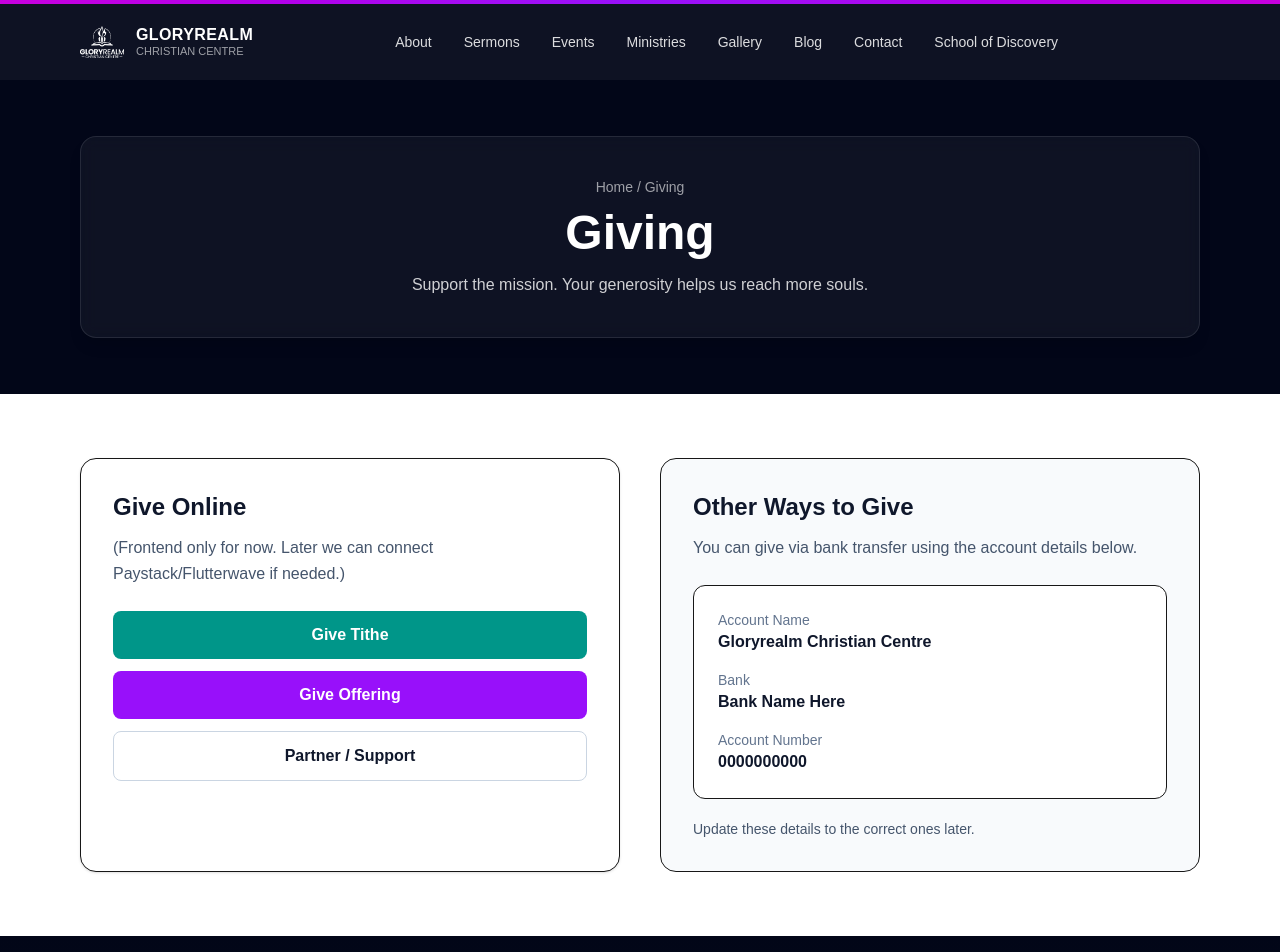
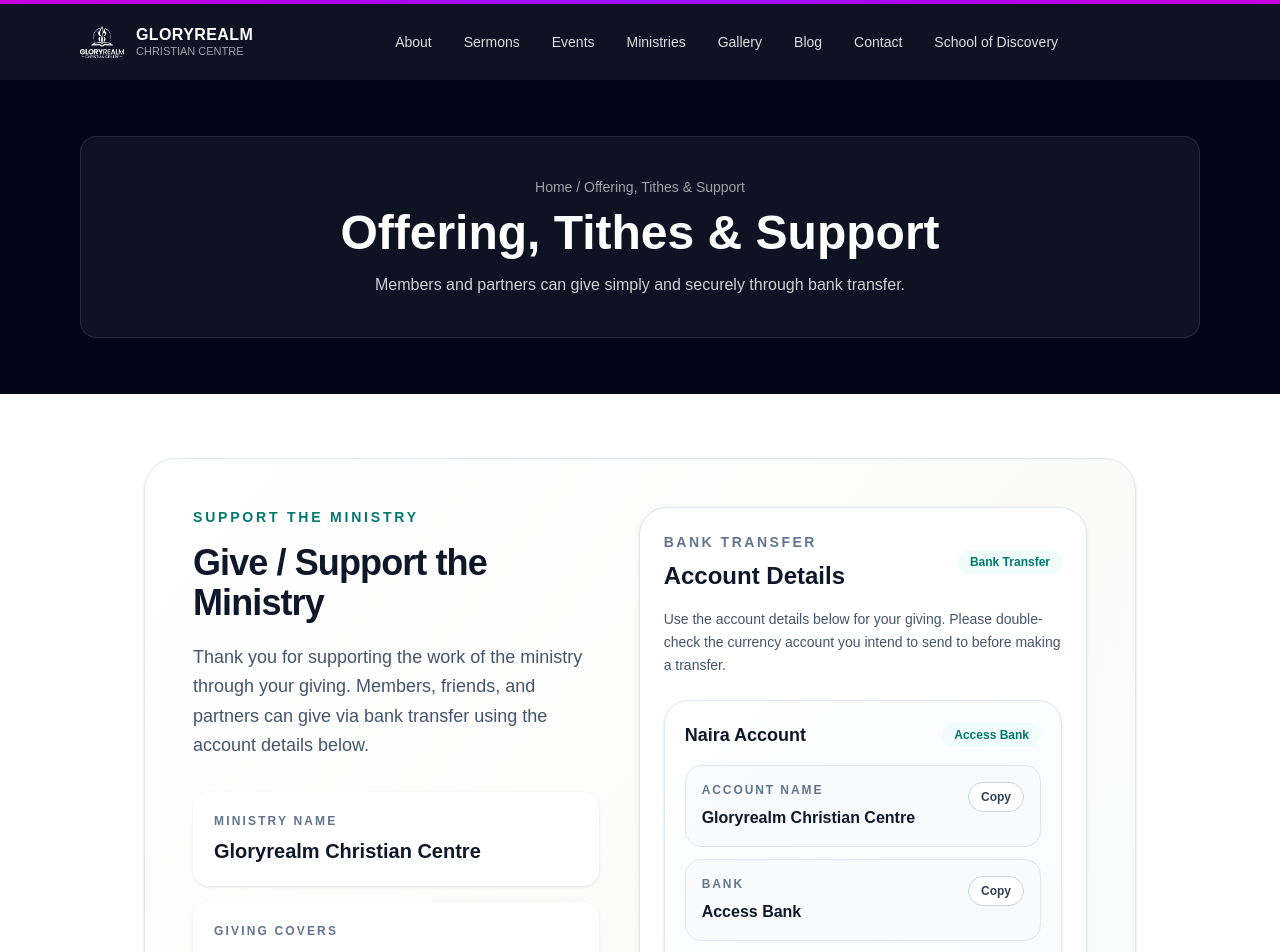
Before and after one commit to kerdaino/grcc-official, a Next.js app: page /giving in a window 1280 px wide. Shown: the top 952 px of the page. Built offline with nearby package versions, Linux system fonts and the light colour scheme.

Commit message:
update account ddetails

```diff
--- a/next.config.ts
+++ b/next.config.ts
@@ -14,6 +14,12 @@ const supabaseRemotePattern = (() => {
         port,
         pathname: "/storage/v1/object/public/**",
       },
+      {
+        protocol: protocol.replace(":", "") as "http" | "https",
+        hostname,
+        port,
+        pathname: "/storage/v1/render/image/public/**",
+      },
     ];
   } catch {
     return [];
--- a/src/app/gallery/GalleryClient.tsx
+++ b/src/app/gallery/GalleryClient.tsx
@@ -6,6 +6,32 @@ import type { GalleryPhoto } from "./page";
 
 const INITIAL_PHOTO_COUNT = 9;
 const LOAD_MORE_COUNT = 12;
+const GALLERY_CARD_WIDTH = 800;
+const GALLERY_CARD_HEIGHT = 600;
+const GALLERY_CARD_QUALITY = 60;
+
+function getGalleryThumbnailSrc(src: string) {
+  try {
+    const url = new URL(src);
+
+    if (!url.pathname.includes("/storage/v1/object/public/")) {
+      return src;
+    }
+
+    url.pathname = url.pathname.replace(
+      "/storage/v1/object/public/",
+      "/storage/v1/render/image/public/"
+    );
+    url.searchParams.set("width", String(GALLERY_CARD_WIDTH));
+    url.searchParams.set("height", String(GALLERY_CARD_HEIGHT));
+    url.searchParams.set("quality", String(GALLERY_CARD_QUALITY));
+    url.searchParams.set("resize", "cover");
+
+    return url.toString();
+  } catch {
+    return src;
+  }
+}
 
 function GalleryCardImage({
   src,
@@ -17,6 +43,7 @@ function GalleryCardImage({
   priority: boolean;
 }) {
   const [loaded, setLoaded] = useState(false);
+  const thumbnailSrc = getGalleryThumbnailSrc(src);
 
   return (
     <div className="relative aspect-[4/3] w-full overflow-hidden bg-slate-200">
@@ -25,7 +52,7 @@ function GalleryCardImage({
       ) : null}
 
       <Image
-        src={src}
+        src={thumbnailSrc}
         alt={alt}
         fill
         sizes="(min-width: 768px) 33vw, (min-width: 640px) 50vw, 100vw"
--- /dev/null
+++ b/src/app/giving/GivingDetailsCard.tsx
@@ -0,0 +1,83 @@
+"use client";
+
+import { useState } from "react";
+
+type GivingDetailsCardProps = {
+  title: string;
+  accountName: string;
+  bank: string;
+  accountNumber: string;
+  swift?: string;
+  routing?: string;
+};
+
+function CopyField({
+  label,
+  value,
+}: {
+  label: string;
+  value: string;
+}) {
+  const [copied, setCopied] = useState(false);
+
+  async function handleCopy() {
+    try {
+      await navigator.clipboard.writeText(value);
+      setCopied(true);
+      window.setTimeout(() => setCopied(false), 1800);
+    } catch {
+      setCopied(false);
+    }
+  }
+
+  return (
+    <div className="rounded-2xl border border-slate-200 bg-slate-50/80 p-4">
+      <div className="flex items-start justify-between gap-3">
+        <div className="min-w-0">
+          <p className="text-xs font-semibold uppercase tracking-[0.16em] text-slate-500">
+            {label}
+          </p>
+          <p className="mt-2 break-words text-base font-semibold text-slate-900">
+            {value}
+          </p>
+        </div>
+
+        <button
+          type="button"
+          onClick={handleCopy}
+          className="shrink-0 rounded-full border border-slate-300 bg-white px-3 py-1.5 text-xs font-semibold text-slate-700 transition hover:bg-slate-100"
+        >
+          {copied ? "Copied" : "Copy"}
+        </button>
+      </div>
+    </div>
+  );
+}
+
+export default function GivingDetailsCard({
+  title,
+  accountName,
+  bank,
+  accountNumber,
+  swift,
+  routing,
+}: GivingDetailsCardProps) {
+  return (
+    <div className="rounded-[1.5rem] border border-slate-200 bg-gradient-to-br from-white to-slate-50 p-4 shadow-sm sm:p-5">
+      <div className="flex items-center justify-between gap-3">
+        <h3 className="text-lg font-bold text-slate-900">{title}</h3>
+        <div className="rounded-full bg-teal-50 px-3 py-1 text-xs font-semibold text-teal-700">
+          Access Bank
+        </div>
+      </div>
+
+      <div className="mt-4 space-y-3">
+        <CopyField label="Account Name" value={accountName} />
+        <CopyField label="Bank" value={bank} />
+        <CopyField label="Account Number" value={accountNumber} />
+        {swift ? <CopyField label="Swift" value={swift} /> : null}
+        {routing ? <CopyField label="Routing" value={routing} /> : null}
+      </div>
+    </div>
+  );
+}
--- a/src/app/giving/page.tsx
+++ b/src/app/giving/page.tsx
@@ -1,60 +1,95 @@
 import PageHero from "@/components/PageHero";
+import GivingDetailsCard from "./GivingDetailsCard";
+
+const nairaAccount = {
+  title: "Naira Account",
+  accountName: "Gloryrealm Christian Centre",
+  bank: "Access Bank",
+  accountNumber: "1917160885",
+};
+
+const dollarAccount = {
+  title: "Dollar Account",
+  accountName: "Gloryrealm Christian Centre",
+  bank: "Access Bank",
+  accountNumber: "1917918141",
+  swift: "ABNGNGL",
+  routing: "021000089",
+};
 
 export default function GivingPage() {
   return (
     <main>
       <PageHero
-        title="Giving"
-        subtitle="Support the mission. Your generosity helps us reach more souls."
+        title="Offering, Tithes & Support"
+        subtitle="Members and partners can give simply and securely through bank transfer."
       />
 
       <section className="bg-white">
-        <div className="mx-auto max-w-6xl px-4 py-16 grid gap-10 md:grid-cols-2">
-          {/* Give online */}
-          <div className="rounded-2xl border bg-white p-8 shadow-sm">
-            <h2 className="text-2xl font-extrabold text-slate-900">Give Online</h2>
-            <p className="mt-3 text-slate-600 leading-relaxed">
-              (Frontend only for now. Later we can connect Paystack/Flutterwave if needed.)
+        <div className="mx-auto max-w-5xl px-4 py-16">
+          <div className="overflow-hidden rounded-[2rem] border border-slate-200 bg-gradient-to-br from-white via-stone-50 to-teal-50/40 shadow-sm">
+            <div className="grid gap-10 px-6 py-8 sm:px-8 lg:grid-cols-[0.95fr_1.05fr] lg:px-12 lg:py-12">
+              <div>
+                <p className="text-sm font-semibold uppercase tracking-[0.2em] text-teal-700">
+                  Support the Ministry
+                </p>
+                <h1 className="mt-4 text-3xl font-extrabold tracking-tight text-slate-900 sm:text-4xl">
+                  Give / Support the Ministry
+                </h1>
+                <p className="mt-5 max-w-2xl text-base leading-relaxed text-slate-600 sm:text-lg">
+                  Thank you for supporting the work of the ministry through your
+                  giving. Members, friends, and partners can give via bank
+                  transfer using the account details below.
                 </p>
 
-            <div className="mt-6 space-y-3">
-              <button className="w-full rounded-lg bg-teal-600 px-5 py-3 text-white font-semibold hover:bg-teal-700">
-                Give Tithe
-              </button>
-              <button className="w-full rounded-lg bg-purple-600 px-5 py-3 text-white font-semibold hover:bg-purple-700">
-                Give Offering
-              </button>
-              <button className="w-full rounded-lg border border-slate-300 px-5 py-3 text-slate-900 font-semibold hover:bg-slate-50">
-                Partner / Support
-              </button>
+                <div className="mt-8 space-y-4">
+                  <div className="rounded-2xl border border-white/80 bg-white/85 p-5 shadow-sm backdrop-blur">
+                    <p className="text-xs font-semibold uppercase tracking-[0.18em] text-slate-500">
+                      Ministry Name
+                    </p>
+                    <p className="mt-2 text-xl font-bold text-slate-900">
+                      Gloryrealm Christian Centre
+                    </p>
+                  </div>
+
+                  <div className="rounded-2xl border border-white/80 bg-white/85 p-5 shadow-sm backdrop-blur">
+                    <p className="text-xs font-semibold uppercase tracking-[0.18em] text-slate-500">
+                      Giving Covers
+                    </p>
+                    <p className="mt-2 text-base leading-relaxed text-slate-700">
+                      Tithes, offerings, thanksgiving, and partnership support.
+                    </p>
+                  </div>
                 </div>
               </div>
 
-          {/* Other ways */}
-          <div className="rounded-2xl border bg-slate-50 p-8">
-            <h2 className="text-2xl font-extrabold text-slate-900">Other Ways to Give</h2>
-            <p className="mt-3 text-slate-600 leading-relaxed">
-              You can give via bank transfer using the account details below.
+              <div className="rounded-[1.75rem] border border-slate-200 bg-white p-5 shadow-sm sm:p-6">
+                <div className="flex items-center justify-between gap-4">
+                  <div>
+                    <p className="text-sm font-semibold uppercase tracking-[0.18em] text-slate-500">
+                      Bank Transfer
                     </p>
-
-            <div className="mt-6 rounded-xl border bg-white p-6">
-              <p className="text-sm text-slate-500">Account Name</p>
-              <p className="font-bold text-slate-900">Gloryrealm Christian Centre</p>
-
-              <div className="mt-4">
-                <p className="text-sm text-slate-500">Bank</p>
-                <p className="font-semibold text-slate-900">Bank Name Here</p>
+                    <h2 className="mt-2 text-2xl font-extrabold text-slate-900">
+                      Account Details
+                    </h2>
                   </div>
 
-              <div className="mt-4">
-                <p className="text-sm text-slate-500">Account Number</p>
-                <p className="font-semibold text-slate-900">0000000000</p>
+                  <div className="rounded-full bg-teal-50 px-3 py-1 text-xs font-semibold text-teal-700">
+                    Bank Transfer
                   </div>
                 </div>
 
-            <p className="mt-5 text-sm text-slate-600">
-              Update these details to the correct ones later.
+                <p className="mt-4 text-sm leading-relaxed text-slate-600">
+                  Use the account details below for your giving. Please double-check
+                  the currency account you intend to send to before making a transfer.
                 </p>
+
+                <div className="mt-6 space-y-4">
+                  <GivingDetailsCard {...nairaAccount} />
+                  <GivingDetailsCard {...dollarAccount} />
+                </div>
+              </div>
+            </div>
           </div>
         </div>
       </section>
```
Lines whose indentation alone changed are shown as unchanged.
